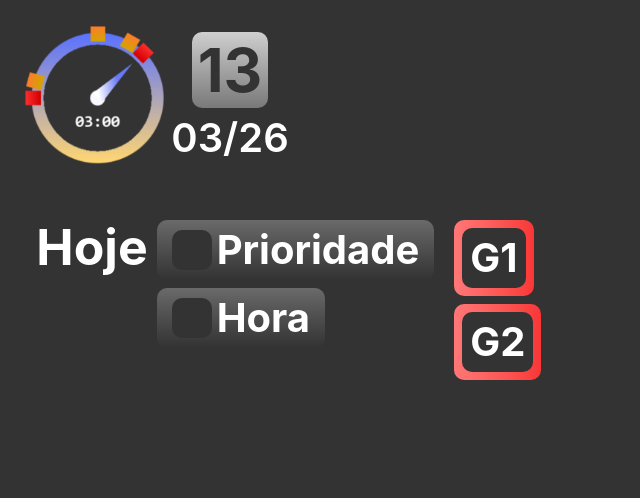
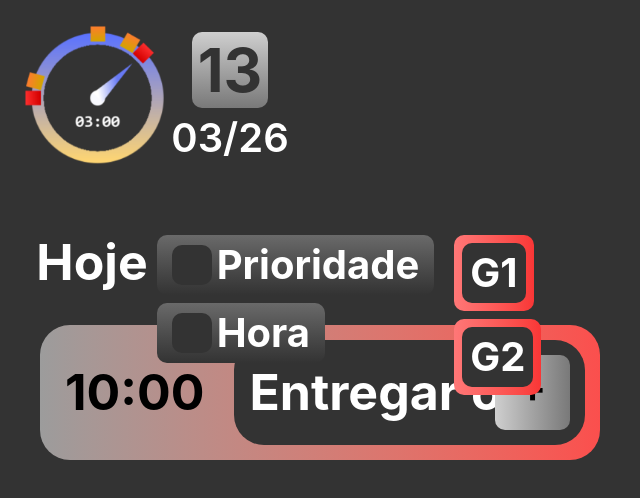
Before and after one commit to GustavoSantosSs/Aro-Project---Personal-Organizer, a React (Vite) app: page / in a window 1280 px wide. Shown: the top 498 px of the page, without its empty margins (0-640 px from the left). Built offline with nearby package versions, Linux system fonts and the light colour scheme.

Commit message:
Adicionando card de tasks

```diff
--- a/src/Components/PainelNextTasks/Header/Header.jsx
+++ b/src/Components/PainelNextTasks/Header/Header.jsx
@@ -3,7 +3,7 @@ import NextTasksHeaderTitle from "./Title/NextTasksHeaderTitle";
 
 function NextTasksHeader () {
     return (
-        <section id="NextTasksHeader-container" class="flex w-full px-[15px]">
+        <section id="NextTasksHeader-container" class="flex w-full p-[15px]">
             <NextTasksHeaderTitle />
             <NextTasksFilter />
         </section>
--- /dev/null
+++ b/src/Components/PainelNextTasks/NextTasksBlock/NextTasksBlock.jsx
@@ -0,0 +1,11 @@
+import TaskCard from "./TaskCard";
+
+function NextTasksBlock() {
+    return (
+        <div class="flex w-full py-[10px] px-[20px]">
+            <TaskCard />
+        </div>
+    )
+}
+
+export default NextTasksBlock;
--- /dev/null
+++ b/src/Components/PainelNextTasks/NextTasksBlock/TaskCard.jsx
@@ -0,0 +1,16 @@
+function TaskCard() {
+    return (
+        <div class="flex p-[15px] gap-5 items-center bg-linear-to-r from-[#9c9c9c] to-[#fb4f4d] rounded-[30px] w-full">
+        {/* Fazer a funcao JS para puxar o horário no banco */}
+            <h1 class="text-[50px] text-black font-bold px-[10px]">10:00</h1>
+            <div class="flex bg-[#333] rounded-[30px] grid grid-cols-[5fr_1fr]">
+                <h1 class="flex items-center text-[50px] text-white font-bold truncate my-[15px] ml-[15px]">Entregar o Trabalho de Biologia</h1>
+                <button class="flex justify-center items-center my-[15px] mr-[15px] cursor-pointer">
+                    <p class="text-[40px] text-center text-black font-bold bg-linear-to-l from-[#797979] to-[#cfcfcf] p-[3px] rounded-[10px] aspect-square h-full">+</p>
+                </button>
+            </div>
+        </div>
+    )
+}
+
+export default TaskCard;
--- a/src/Components/PainelNextTasks/PainelNextTasks.jsx
+++ b/src/Components/PainelNextTasks/PainelNextTasks.jsx
@@ -1,9 +1,11 @@
 import NextTasksHeader from "./Header/Header";
+import NextTasksBlock from "./NextTasksBlock/NextTasksBlock";
 
 function PainelNextTasks() {
     return (
-        <section class="w-1/2 p-5 flex" id="PainelNextTasks-container">
+        <section class="w-1/2 p-5 flex flex-wrap" id="PainelNextTasks-container">
             <NextTasksHeader />
+            <NextTasksBlock />
         </section>
     )
 }
```
